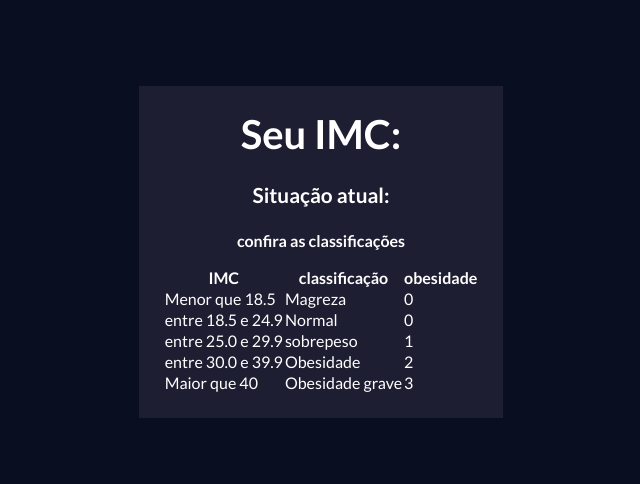
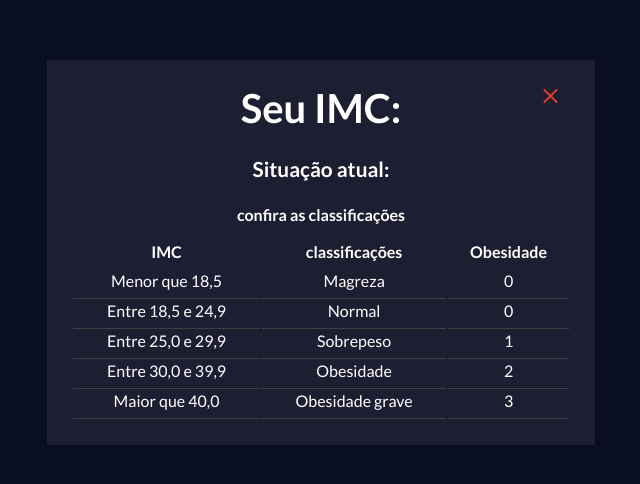
Before and after one commit to kaynanlDev/Calculadora-IMC, a plain HTML site: page index.html in a window 1280 px wide. Shown: the part 148-632 px from the top of the page, without its empty margins (319-959 px from the left). Drawn offline with Linux system fonts and the light colour scheme.

Commit message:
add de estilização na tabela

```diff
--- a/assets/css/style.css
+++ b/assets/css/style.css
@@ -17,10 +17,9 @@ h1{
     display: none;
 }
 .container{
+    width: 500px;
     display: flex;
     flex-direction: column;
-    align-items: center;
-    justify-content: center;
     background-color: #1E1E32;
     padding: 24px;
 }
@@ -61,6 +60,7 @@ h1{
     background-color: #404042;
 }
 .container-result{
+    position: relative;
     display: flex;
     flex-direction: column;
     align-items: center;
@@ -77,3 +77,34 @@ h1{
     font-weight: 600;
     margin-bottom: 8px;
 }
+table{
+    width: 100%;
+    margin: 0 auto;
+    text-align: center;
+}
+table th{
+    padding-bottom: 8px;
+}
+table td{
+    border-bottom: 1px solid #404042;
+    padding-bottom: 8px;
+}
+.close{
+    position: absolute;
+    top: 0px;
+    right: 8px;
+    cursor: pointer;
+}
+/* thead tr{
+    width: 100%;
+    display: flex;
+    justify-content: space-between;
+    padding-bottom: 8px;
+    border-bottom: 1px solid #404042;
+}
+tbody tr{
+    display: flex;
+    justify-content: space-between;
+    padding-bottom: 8px;
+    border-bottom: 1px solid #404042;
+} */
--- a/index.html
+++ b/index.html
@@ -33,40 +33,43 @@
             <h3>Situação atual: <span></span></h3>
             <h4>confira as classificações</h4>
 
-            <table >
+            <table>
                 <thead>
-                    <th>IMC</th>
-                    <th>classificação</th>
-                    <th>obesidade</th>
+                    <tr>
+                        <th>IMC</th>
+                        <th>classificações</th>
+                        <th>Obesidade</th>
+                    </tr>
                 </thead>
                 <tbody>
                     <tr>
-                        <td>Menor que 18.5</td>
+                        <td>Menor que 18,5</td>
                         <td>Magreza</td>
                         <td>0</td>
                     </tr>
                     <tr>
-                        <td>entre 18.5 e 24.9</td>
+                        <td>Entre 18,5 e 24,9</td>
                         <td>Normal</td>
                         <td>0</td>
                     </tr>
                     <tr>
-                        <td>entre 25.0 e 29.9</td>
-                        <td>sobrepeso</td>
+                        <td>Entre 25,0 e 29,9</td>
+                        <td>Sobrepeso</td>
                         <td>1</td>
                     </tr>
                     <tr>
-                        <td>entre 30.0 e 39.9</td>
+                        <td>Entre 30,0 e 39,9</td>
                         <td>Obesidade</td>
                         <td>2</td>
                     </tr>
                     <tr>
-                        <td>Maior que 40</td>
+                        <td>Maior que 40,0</td>
                         <td>Obesidade grave</td>
                         <td>3</td>
                     </tr>
                 </tbody>
             </table>
+            <div class="close"><img src="assets/img/close.svg" alt="close"></div>
         </div>
     </div>
 </body>
```
Also changed, not shown: assets/img/close.svg (added).
